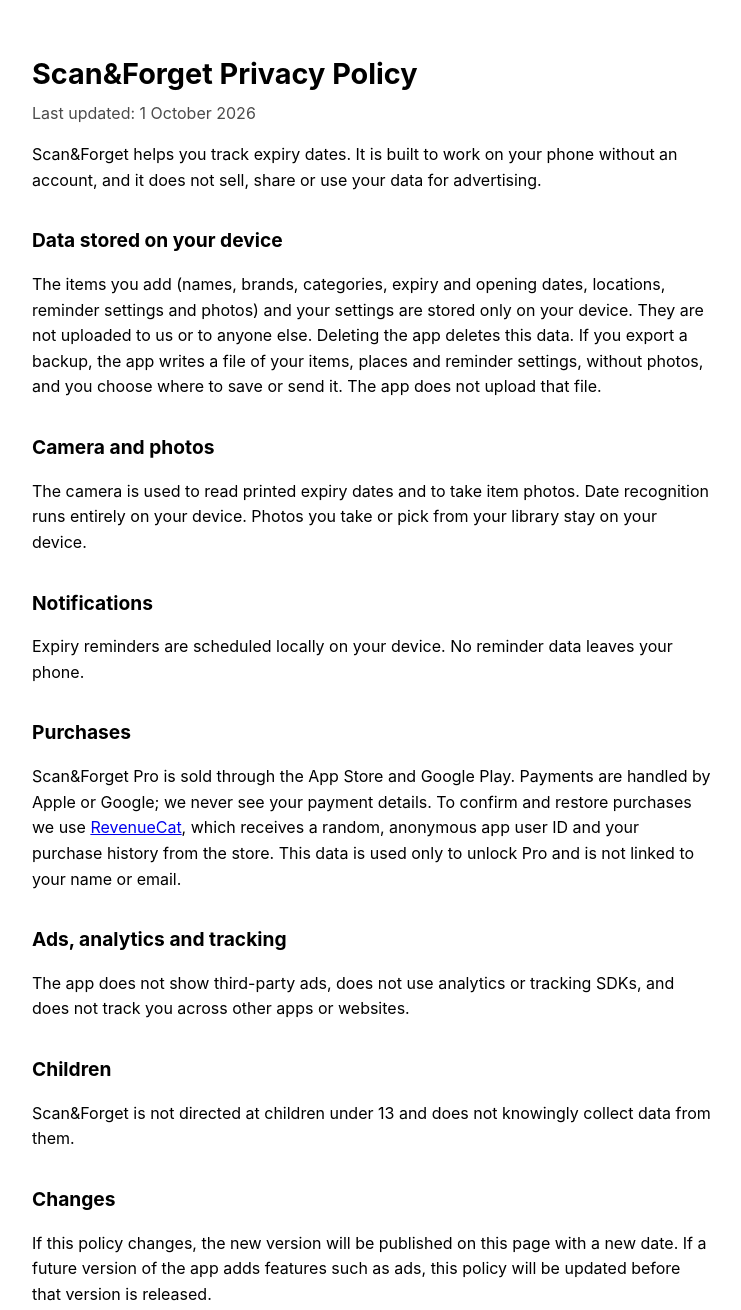
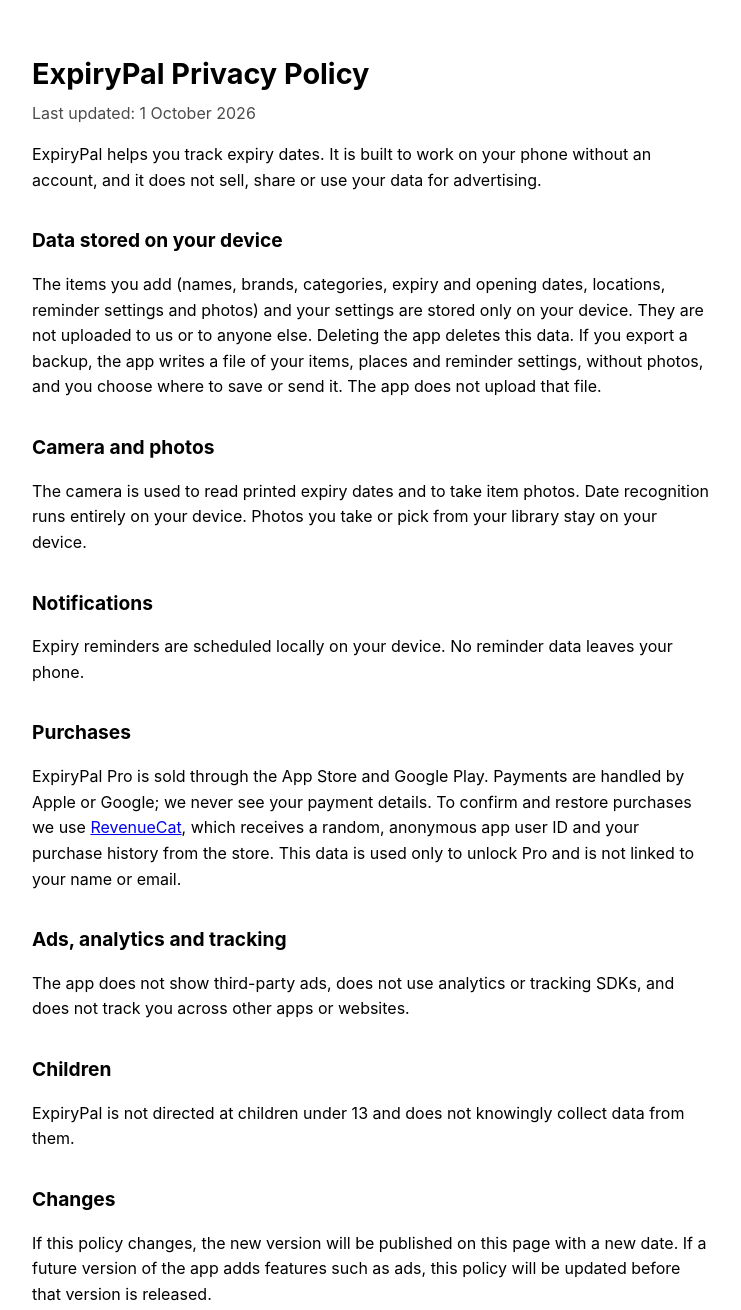
Before and after one commit to markootb90/expirypal_docs, a plain HTML site: page privacy.html in a window 1280 px wide. Shown: the top 1310 px of the page, without its empty margins (268-1009 px from the left). Drawn offline with Linux system fonts and the light colour scheme.

```diff
--- a/privacy.html
+++ b/privacy.html
@@ -3,7 +3,7 @@
 <head>
   <meta charset="utf-8">
   <meta name="viewport" content="width=device-width, initial-scale=1">
-  <title>Scan&amp;Forget – Privacy Policy</title>
+  <title>ExpiryPal – Privacy Policy</title>
   <style>
     :root { color-scheme: light dark; }
     body {
@@ -19,10 +19,10 @@
   </style>
 </head>
 <body>
-  <h1>Scan&amp;Forget Privacy Policy</h1>
+  <h1>ExpiryPal Privacy Policy</h1>
   <p class="meta">Last updated: 1 October 2026</p>
 
-  <p>Scan&amp;Forget helps you track expiry dates. It is built to work on your phone without an account, and it does
+  <p>ExpiryPal helps you track expiry dates. It is built to work on your phone without an account, and it does
     not sell, share or use your data for advertising.</p>
 
   <h2>Data stored on your device</h2>
@@ -39,7 +39,7 @@
   <p>Expiry reminders are scheduled locally on your device. No reminder data leaves your phone.</p>
 
   <h2>Purchases</h2>
-  <p>Scan&amp;Forget Pro is sold through the App Store and Google Play. Payments are handled by Apple or Google; we
+  <p>ExpiryPal Pro is sold through the App Store and Google Play. Payments are handled by Apple or Google; we
     never see your payment details. To confirm and restore purchases we use
     <a href="https://www.revenuecat.com/privacy">RevenueCat</a>, which receives a random, anonymous app user ID and
     your purchase history from the store. This data is used only to unlock Pro and is not linked to your name or
@@ -50,7 +50,7 @@
     other apps or websites.</p>
 
   <h2>Children</h2>
-  <p>Scan&amp;Forget is not directed at children under 13 and does not knowingly collect data from them.</p>
+  <p>ExpiryPal is not directed at children under 13 and does not knowingly collect data from them.</p>
 
   <h2>Changes</h2>
   <p>If this policy changes, the new version will be published on this page with a new date. If a future version of
```
Also changed, not shown: index.html (+2 -2 lines).
